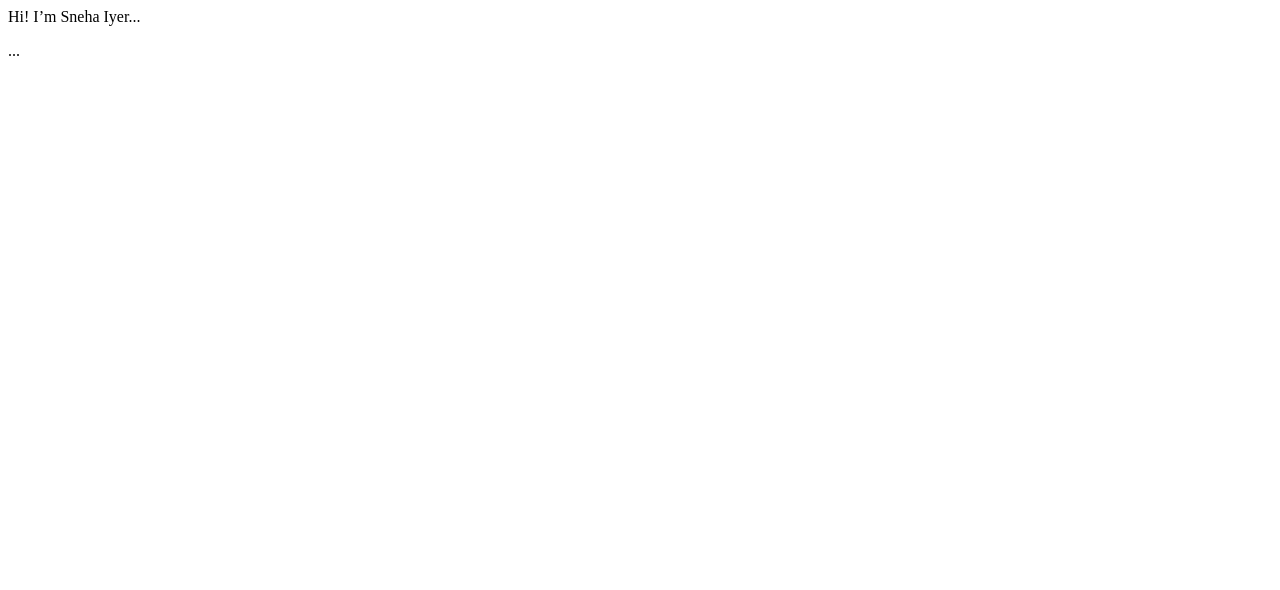
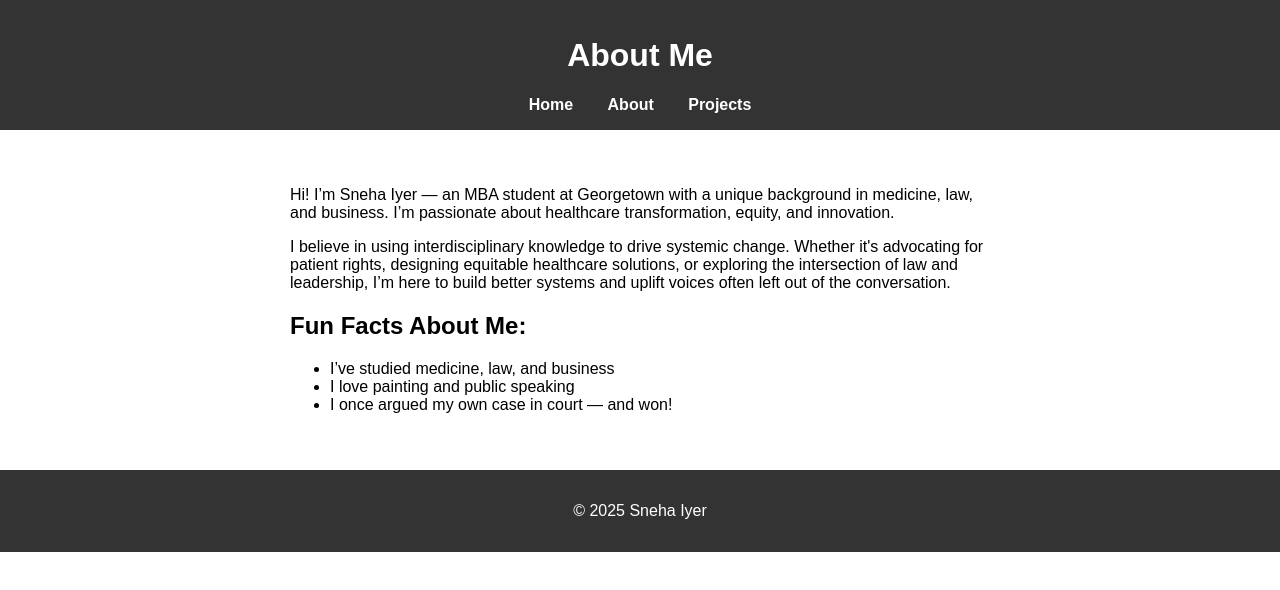
Before and after one commit to snehiyer/snehaiyer, a plain HTML site: page about.html in a window 1280 px wide. Drawn offline with Linux system fonts and the light colour scheme.

Commit message:
Update about.html

```diff
--- a/about.html
+++ b/about.html
@@ -1,4 +1,59 @@
-<div class="container">
-  <p>Hi! I’m Sneha Iyer...</p>
-  ...
-</div>
+<!DOCTYPE html>
+<html lang="en">
+  <head>
+    <meta charset="UTF-8" />
+    <title>About Me</title>
+    <style>
+      body {
+        font-family: Arial, sans-serif;
+        margin: 0;
+        padding: 0;
+        background-color: #ffffff;
+      }
+      header, footer {
+        background-color: #333;
+        color: white;
+        text-align: center;
+        padding: 1em;
+      }
+      nav a {
+        margin: 0 15px;
+        text-decoration: none;
+        color: white;
+        font-weight: bold;
+      }
+      .container {
+        padding: 40px;
+        max-width: 700px;
+        margin: auto;
+      }
+    </style>
+  </head>
+  <body>
+    <header>
+      <h1>About Me</h1>
+      <nav>
+        <a href="index.html">Home</a>
+        <a href="about.html">About</a>
+        <a href="projects.html">Projects</a>
+      </nav>
+    </header>
+
+    <div class="container">
+      <p>Hi! I’m Sneha Iyer — an MBA student at Georgetown with a unique background in medicine, law, and business. I’m passionate about healthcare transformation, equity, and innovation.</p>
+
+      <p>I believe in using interdisciplinary knowledge to drive systemic change. Whether it's advocating for patient rights, designing equitable healthcare solutions, or exploring the intersection of law and leadership, I’m here to build better systems and uplift voices often left out of the conversation.</p>
+
+      <h2>Fun Facts About Me:</h2>
+      <ul>
+        <li>I’ve studied medicine, law, and business</li>
+        <li>I love painting and public speaking</li>
+        <li>I once argued my own case in court — and won!</li>
+      </ul>
+    </div>
+
+    <footer>
+      <p>&copy; 2025 Sneha Iyer</p>
+    </footer>
+  </body>
+</html>
```
